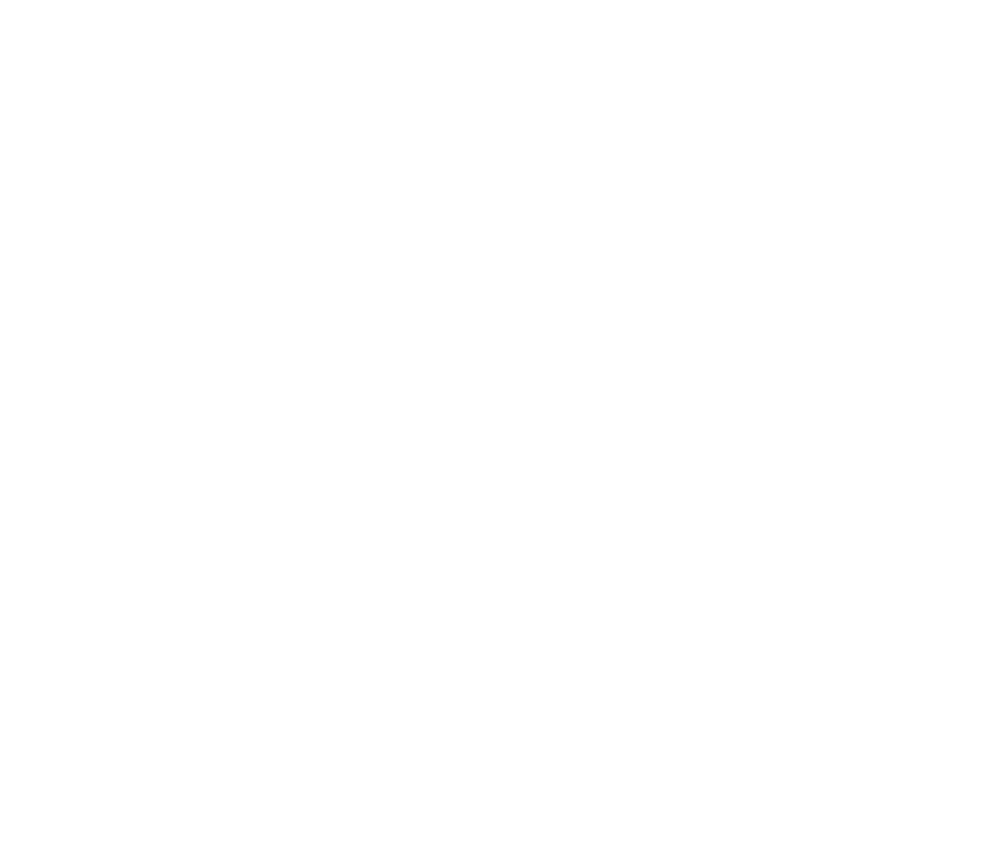
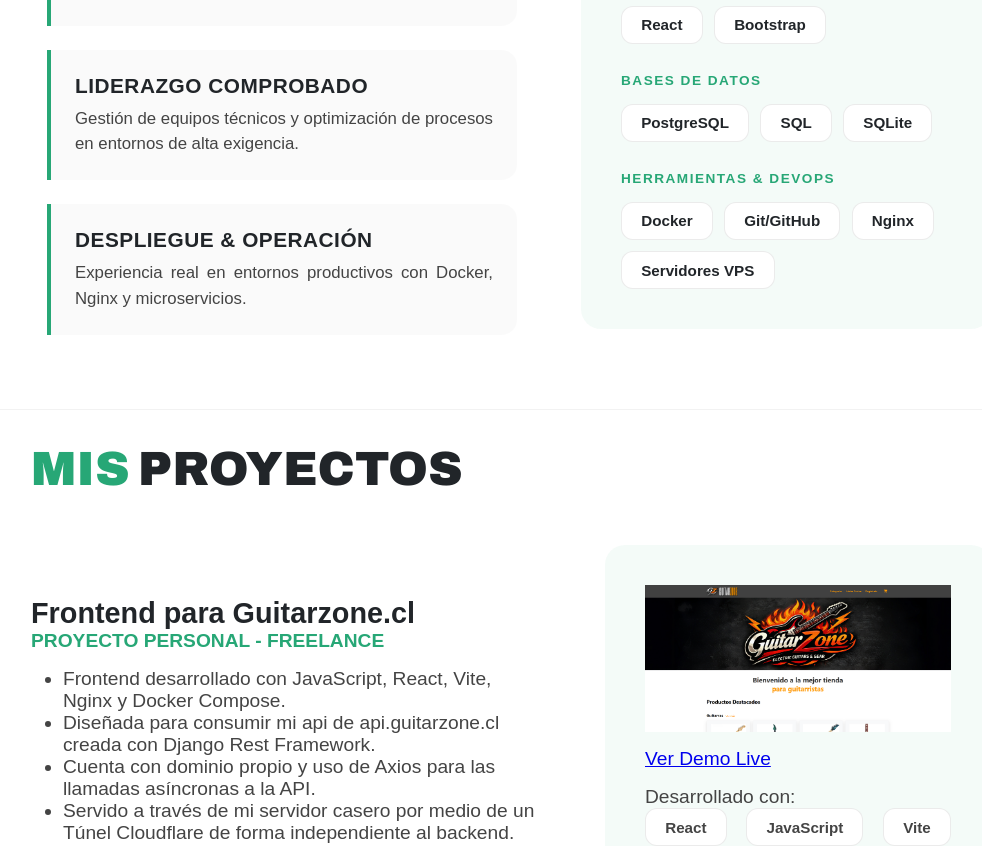
Before and after one commit to raul240sx/raul240sx.github.io, a React (Vite) app: page / in a window 1280 px wide. Shown: the part 1416-2262 px from the top of the page, without its empty margins (257-1239 px from the left). Before the commit the page ends 880 px from the top, so only its background shows below. Built offline with nearby package versions, Linux system fonts and the light colour scheme; a web font is replaced by a local one.

Commit message:
se añade seccion de proyectos

```diff
--- a/src/App.css
+++ b/src/App.css
@@ -6,11 +6,18 @@
   display: none;
 }
 
+.main-content section {
+  min-height: 100vh;
+  display: flex;
+  align-items: flex-start;
+  border-bottom: 1px solid rgba(0,0,0,0.05);
+}
+
 .container-section {
   width: 100%;
   padding: 2rem;
   display: flex;
-  height: 100vh;
+  min-height: 100vh;
   box-sizing: border-box;
 }
 
@@ -66,6 +73,13 @@
     margin-left: 0;
   }
 
+  .main-content section {
+    height: auto;
+    min-height: 100vh;
+    padding-top: 80px;
+    align-items: flex-start;
+  }
+
   .container-section {
     display: flex;
     flex-direction: column;
--- a/src/App.jsx
+++ b/src/App.jsx
@@ -1,30 +1,38 @@
 import { BrowserRouter as Router, Routes, Route} from 'react-router-dom';
 import HomePage from './pages/HomePage.jsx';
 import ExpertisePage from './pages/ExpertisePage.jsx'
+import ProjectsPage from './pages/ProjectsPage.jsx';
 import NavbarDesktop from './components/navbar/NavbarDesktop.jsx';
 import NavbarMobile from './components/navbar/NavbarMobile.jsx';
 import { ThemeProvider } from './context/ThemeContext.jsx';
 import './App.css'
 
 function App() {
-
   return (
     <ThemeProvider>
       <Router>
-
         <NavbarDesktop/>
         <NavbarMobile/>
 
         <main className='main-content'>
-          <Routes>
-            <Route path='/' element={<HomePage/>}/>
-            <Route path='/expertise' element={<ExpertisePage/>}/>
-          </Routes>
+          {/* Envolvemos cada componente en una sección con ID para el scroll */}
+          <section id="home">
+            <HomePage />
+          </section>
+
+          <section id="expertise">
+            <ExpertisePage />
+          </section>
+
+          <section id="projects">
+            <ProjectsPage />
+          </section>
+
+          {/* Agrega aquí el resto cuando los tengas listos */}
+          {/* <section id="projects"><ProjectsPage /></section> */}
         </main>
-
       </Router>
     </ThemeProvider>
   )
 }
-
 export default App
--- a/src/components/navbar/NavbarDesktop.jsx
+++ b/src/components/navbar/NavbarDesktop.jsx
@@ -6,12 +6,12 @@
 function NavbarDesktop() {
   const { theme, toggleTheme } = useTheme();
   const navItems = [
-    { name: 'Acerca de mí', path: '/' },
-    { name: 'Perfil Profesional', path: '/expertise' },
-    { name: 'Proyectos', path: '/projects' },
-    { name: 'Formación', path: '/education' },
-    { name: 'Experiencias', path: '/experiences' }
-  ]
+  { name: 'Acerca de mí', path: '#home' },
+  { name: 'Perfil Profesional', path: '#expertise' },
+  { name: 'Proyectos', path: '#projects' },
+  { name: 'Formación', path: '#education' },
+  { name: 'Experiencias', path: '#experiences' }
+];
 
 
   return(
@@ -23,7 +23,7 @@
         <div className='navbar-desktop-items'>
           <p id='my-name'>Raúl Ramírez Sanhueza</p>
           {navItems.map((item, idx)=> (
-            <Link to ={item.path} className='nav-item' key={idx} >{item.name}</Link>
+            <a href={item.path} className='nav-item' key={idx}>{item.name}</a>
           ))}
 
         </div>
--- a/src/index.css
+++ b/src/index.css
@@ -5,6 +5,10 @@
 * {
     margin: 0;
     padding: 0;
+}
+
+html {
+  scroll-behavior: smooth;
 }
 
 :root {
--- /dev/null
+++ b/src/pages/ProjectsPage.css
@@ -0,0 +1,98 @@
+
+.projects-container{
+    display: flex;
+    flex-direction: column !important;
+}
+
+.projects-container h1{
+    align-self: start;
+    margin-bottom: 1rem;
+}
+
+.project-row-container {
+    display: flex;
+    align-items: center;
+    gap: 2rem;
+    width: 100%;
+    margin-bottom: 2rem;
+    margin-top: 2rem;
+    color: var(--gray-text);
+}
+
+.project-details-column {
+    flex: 5;
+    min-width: 0;
+    padding-right: 2rem;
+    font-size: larger;
+}
+
+.project-details-column h2 {
+    color: var(--dark-text);
+}
+
+.project-subtitle {
+    margin-bottom: 1rem;
+}
+
+
+/* PARTE DERECHA */
+
+.project-visual-column {
+    flex: 3;
+    min-width: 0;
+}
+
+
+.project-info-list {
+    padding-left: 2rem;
+}
+
+.project-preview-box {
+    width: 100%;
+    display: flex;
+    flex-direction: column;
+
+}
+
+.visual-card {
+    display: flex;
+    flex-direction: column;
+}
+
+.project-img {
+    width: 100%;
+    margin-bottom: 1rem;
+}
+
+.stack-title {
+    margin-top: 1rem;
+}
+
+.project-stack-list {
+    display: flex;
+    width: 100%;
+    flex-wrap: wrap;
+    justify-content: space-between;
+}
+
+.stack-item {
+    background: var(--white);
+    border: 1px solid rgba(0, 0, 0, 0.08);
+    padding: 0.6rem 1.2rem;
+    border-radius: 12px;
+    font-size: 0.95rem;
+    font-weight: 600;
+    transition: all 0.2s ease;
+}
+
+[data-theme='dark'] .stack-item {
+    background: #1a242f;
+    border-color: rgba(255, 255, 255, 0.1);
+}
+
+.stack-item:hover {
+        border-color: var(--primary);
+    background: var(--primary);
+    color: white;
+    box-shadow: 0 5px 15px rgba(39, 167, 118, 0.2);
+}
--- a/src/pages/ProjectsPage.jsx
+++ b/src/pages/ProjectsPage.jsx
@@ -0,0 +1,127 @@
+import './ProjectsPage.css';
+import image1 from '../assets/proyecto1-3.png';
+import image2 from '../assets/proyecto2-1.png';
+import image3 from '../assets/proyecto3-1.png';
+import image4 from '../assets/proyecto4-1.png';
+
+
+const ProjectsPage = () => {
+  const projects = [
+    {
+      title: "Frontend para Guitarzone.cl",
+      category: "PROYECTO PERSONAL - FREELANCE",
+      bullets: [
+        "Frontend desarrollado con JavaScript, React, Vite, Nginx y Docker Compose.",
+        "Diseñada para consumir mi api de api.guitarzone.cl creada con Django Rest Framework.",
+        "Cuenta con dominio propio y uso de Axios para las llamadas asíncronas a la API.",
+        "Servido a través de mi servidor casero por medio de un Túnel Cloudflare de forma independiente al backend.",
+        "Implementa formularios, modales, cards, carruseles, navbar y footer respetando el HTML semántico."
+      ],
+      stack: ["React", "JavaScript", "Vite", "Axios", "Nginx", "Docker", "Cloudflare"],
+      demo: "https://guitarzone.cl/",
+      repo: "https://github.com/raul240sx/ecommerce_frontend",
+      image: image3
+    },
+    {
+      title: "API y Backend para Guitarzone.cl",
+      category: "PROYECTO PERSONAL - FREELANCE",
+      bullets: [
+        "API y backend desarrollado con Django, Django Rest Framework, PostgreSQL, Nginx y Docker Compose.",
+        "Cuenta con dominio propio api.guitarzone.cl y servida desde servidor casero por medio de un Túnel Cloudflare.",
+        "CRUD completo para la creación y administración de productos musicales, órdenes de compra y usuarios.",
+        "Implementa carrito de compra, checkout, dashboard de usuario y API de MercadoPago para pagos.",
+        "Cuenta con sistema de reserva y liberación de stock con herramientas de Celery y Redis.",
+        "Implementación de proxy inverso con Nginx para mayor seguridad y eficiencia."
+      ],
+      stack: ["Django", "DRF", "PostgreSQL", "Redis", "Celery", "MercadoPago", "Nginx", "Docker"],
+      demo: "https://api.guitarzone.cl/", // El backend soporta este sitio
+      repo: "https://github.com/raul-1601/proyecto-inmobiliario", // Nota: Revisa si este repo es el correcto para Guitarzone, es el que venía en tu HTML
+      image: image4
+    },
+    {
+      title: "Portal de arriendo de inmuebles",
+      category: "PROYECTO FINAL - BOOTCAMP FULLSTACK PYTHON",
+      bullets: [
+        "Aplicación web desarrollada con Django, PostgreSQL, PGAdmin y Docker Compose para gestión de arriendos.",
+        "Sistema de registro con dos tipos de usuarios: Arrendador y Arrendatario.",
+        "CRUD completo para la creación y administración de inmuebles y solicitudes de arriendo.",
+        "Flujo de interacción: el arrendador gestiona solicitudes (aceptar/rechazar) y el arrendatario postula a inmuebles."
+      ],
+      stack: ["Django", "PostgreSQL", "Docker", "PGAdmin", "Bootstrap"],
+      demo: "https://proyecto-inmobiliario-ybsw.onrender.com",
+      repo: "https://github.com/raul-1601/proyecto-inmobiliario",
+      image: image1
+    },
+    {
+      title: "E-commerce de postres",
+      category: "PROYECTO DE PRÁCTICA - BOOTCAMP FULLSTACK PYTHON",
+      bullets: [
+        "Aplicación web desarrollada con Django y SQLite para venta de postres normales y premium.",
+        "Sistema de registro de usuarios: acceso restringido a productos de mayor calidad solo para registrados.",
+        "Implementación de formulario de contacto con persistencia de datos en base de datos.",
+        "Vistas de detalle dinámicas para cada producto del catálogo."
+      ],
+      stack: ["Django", "SQLite", "HTML/CSS", "Bootstrap"],
+      demo: "https://proyecto-tienda-virtual.onrender.com/",
+      repo: "https://github.com/rramirez1401/proyecto-tienda-virtual",
+      image: image2
+    }
+  ];
+
+  return (
+    <div className='projects-container container-section'>
+      <h1 className='section-title'>
+          <p className='title-first-color'>Mis</p>
+          <p className='title-second-color'>Proyectos</p>
+        </h1>
+      {projects.map((proj, index) => (
+        <div key={index} className='project-row-container '>
+
+          <div className='project-details-column content-section'>
+            <h2>
+              <span>{proj.title.split(' ')[0]}</span>
+              <span> {proj.title.split(' ').slice(1).join(' ')}</span>
+            </h2>
+            <div className='project-subtitle' style={{color: '#27A776', fontWeight: 'bold'}}>
+              {proj.category}
+            </div>
+            <ul className='project-info-list'>
+              {proj.bullets.map((bullet, i) => (
+                <li key={i}>{bullet}</li>
+              ))}
+            </ul>
+            <div className='mt-3'>
+              <a href={proj.repo} target='_blank' rel='noreferrer' className='text-decoration-none'>
+                 Ver repositorio en GitHub
+              </a>
+            </div>
+          </div>
+
+          <div className='project-visual-column secondary-info-section'>
+            <div className='visual-card'>
+              {/* Aquí iría el componente de carrusel que tenías en HTML */}
+              <div className='project-preview-box'>
+                <img src={proj.image} alt={proj.title} className='project-img' />
+                <a href={proj.demo} target='_blank' rel='noreferrer' className='btn btn-success w-100 mt-2'>
+                  Ver Demo Live
+                </a>
+              </div>
+
+              <div className='stack-list'>
+                <p className='stack-title'>Desarrollado con:</p>
+                <div className='project-stack-list'>
+                  {proj.stack.map(s => (
+                    <span key={s} className='stack-item'>{s}</span>
+                  ))}
+                </div>
+              </div>
+            </div>
+          </div>
+
+        </div>
+      ))}
+    </div>
+  );
+};
+
+export default ProjectsPage;
```
